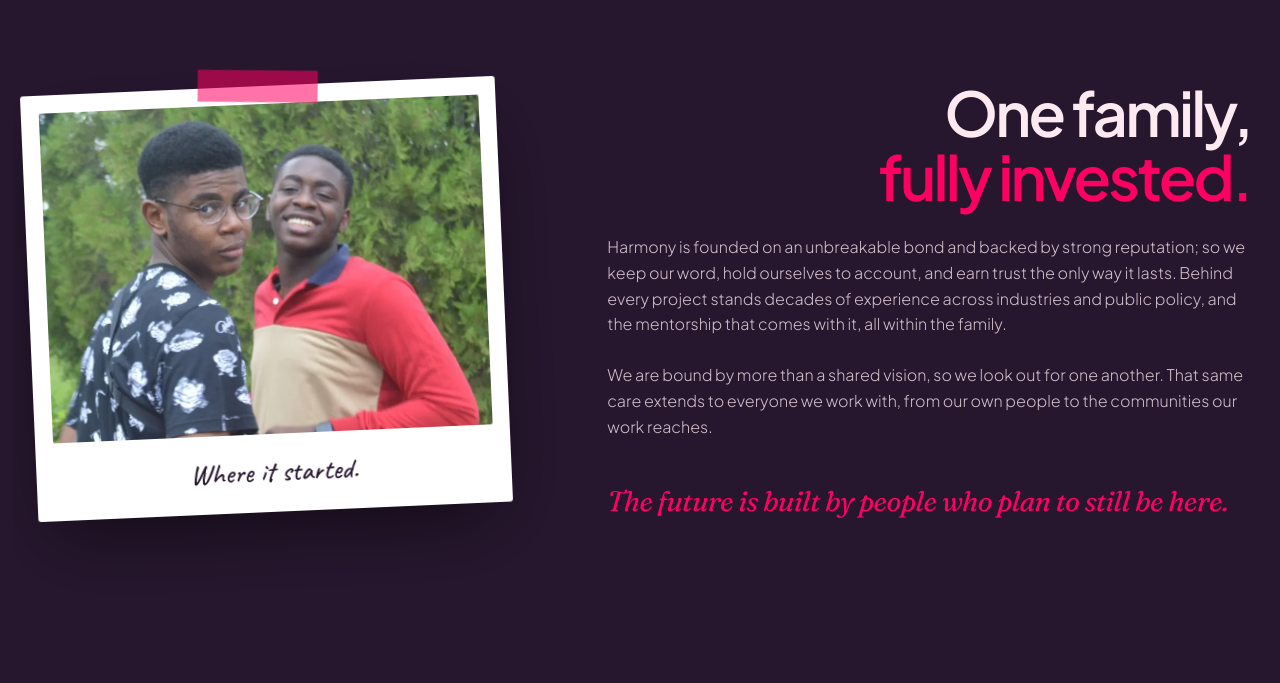
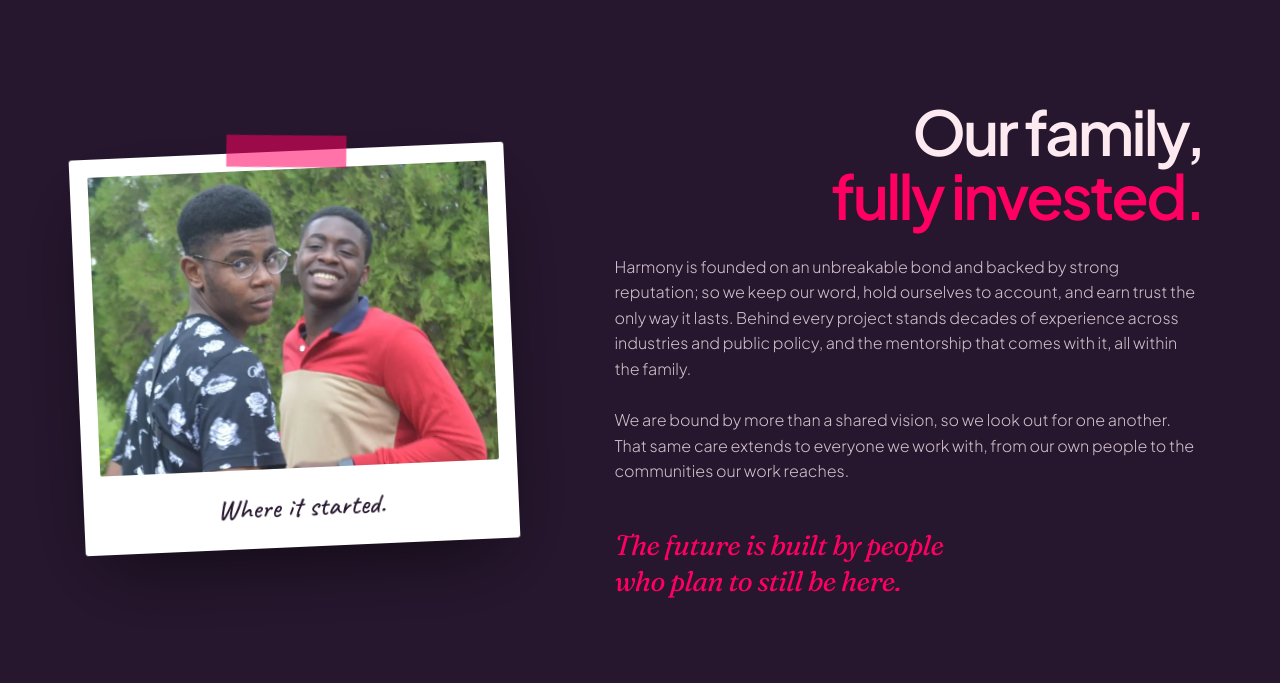
Before and after one commit to aehils/harmony-web, a plain HTML site: page index.html in a window 1280 px wide. Shown: the part 2682-3365 px from the top of the page. Drawn offline with nearby package versions, Linux system fonts and the light colour scheme.

Commit message:
Balance desktop margins and retitle the family section
- Desktop content sits about 5vw in from the frame (48–96px), capped at
  1840px so very wide screens keep proportional margins.
- Family title: "Our family, fully invested."

Co-Authored-By: Claude Opus 5.5 <noreply@anthropic.com>

```diff
--- a/index.html
+++ b/index.html
@@ -183,7 +183,7 @@
         </figure>
 
         <div class="team__copy">
-          <h2 class="title team__title reveal">One family, <em>fully invested.</em></h2>
+          <h2 class="title team__title reveal">Our family, <em>fully invested.</em></h2>
           <p class="reveal">Harmony is founded on an unbreakable bond and backed by strong reputation; so we keep our word, hold ourselves to account, and earn trust the only way it lasts. Behind every project stands decades of experience across industries and public policy, and the mentorship that comes with it, all within the family.</p>
           <p class="reveal">We are bound by more than a shared vision, so we look out for one another. That same care extends to everyone we work with, from our own people to the communities our work reaches.</p>
           <p class="voice team__voice reveal">The future is built by people who plan to still be here.</p>
--- a/styles.css
+++ b/styles.css
@@ -77,8 +77,8 @@ em {
    so their edges line up as you scroll. */
 @media (min-width: 1025px) {
   .wrap {
-    max-width: none;                        /* the frame is the enclosure: fill it */
-    padding: 0 var(--frame-radius);         /* content edges = the logo's line, where the curve ends */
+    max-width: 1840px;
+    padding: 0 clamp(48px, 5vw, 96px);      /* a real margin inside the frame, not a second frame */
   }
 }
 
```
